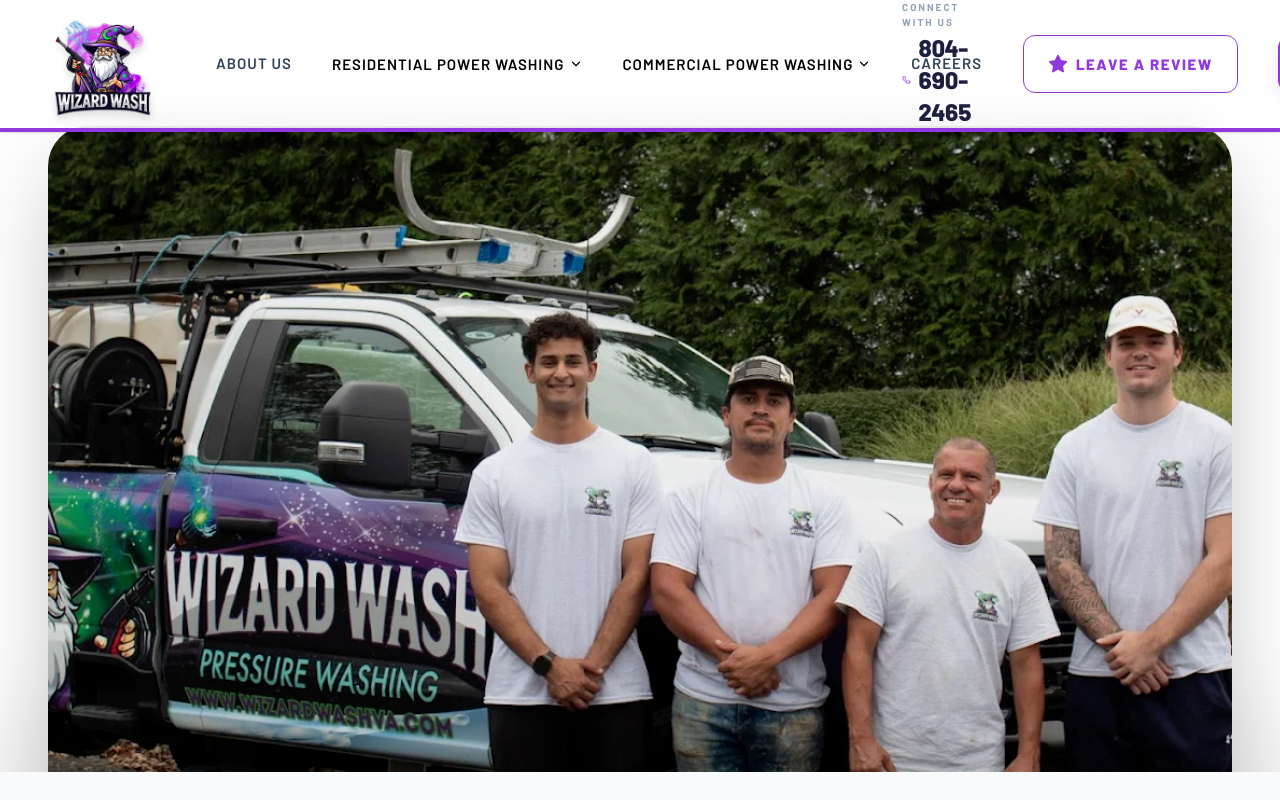
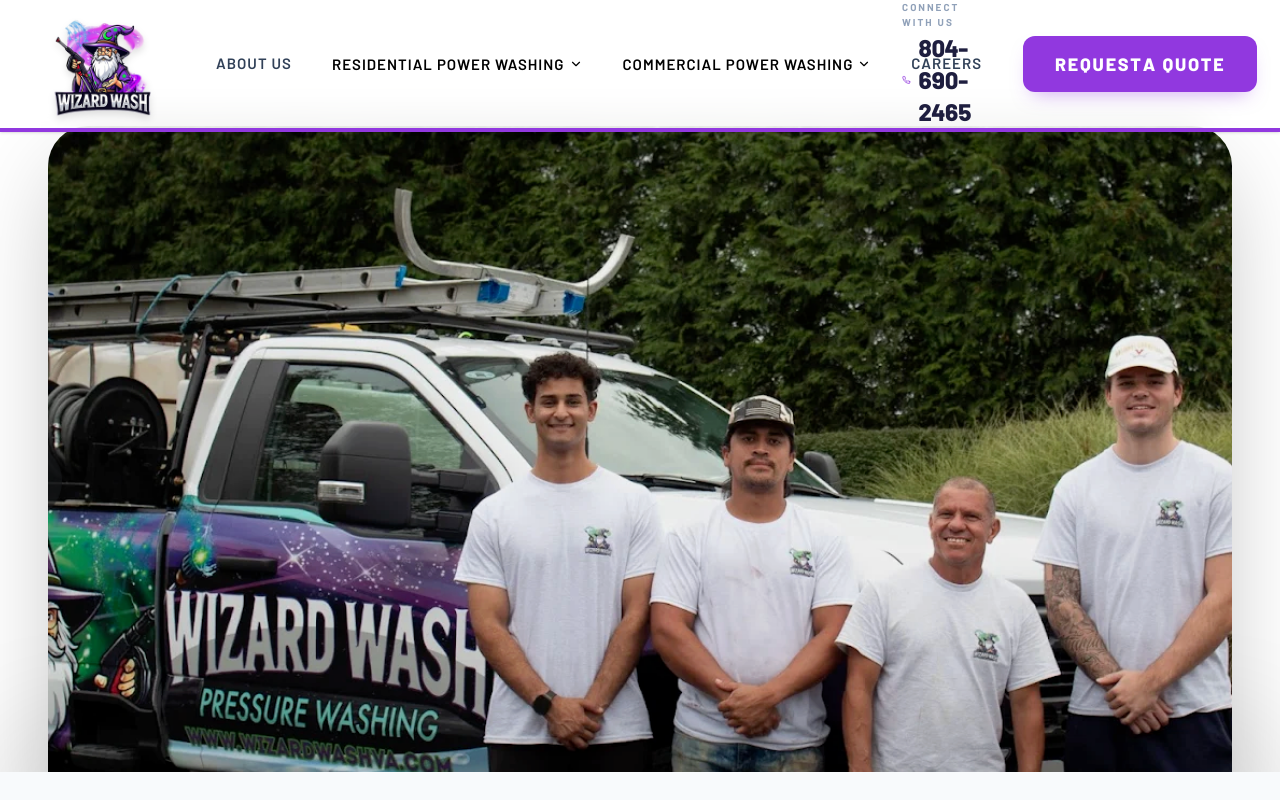
Before and after one commit to Siddukaleekkal/Wizard-Wash, a Next.js app: page /about in a window 1280 px wide. Shown: the top 800 px of the page. Built offline with nearby package versions, Linux system fonts and the light colour scheme; a web font is replaced by a local one.

Commit message:
Fix: Optimize image sizing for mobile and laptop. Improve navbar spacing for desktop.

```diff
--- a/src/app/about/page.tsx
+++ b/src/app/about/page.tsx
@@ -24,17 +24,17 @@
 
             <div className="relative">
                 {/* Hero Section - Pinned Frame */}
-                <section className="sticky top-0 h-[60vh] lg:h-[80vh] w-full flex items-center justify-center px-6 lg:px-12 z-0">
-                    <div className="max-w-[1600px] w-full pt-12">
+                <section className="sticky top-0 h-auto sm:h-[60vh] lg:h-[80vh] w-full flex items-center justify-center px-4 sm:px-6 lg:px-12 z-0 pt-20 sm:pt-12">
+                    <div className="max-w-[1600px] w-full">
                         <motion.div
                             initial={{ opacity: 0, scale: 0.98 }}
                             animate={{ opacity: 1, scale: 1 }}
-                            className="relative h-[300px] sm:h-[400px] lg:h-[700px] w-full rounded-[2.5rem] overflow-hidden shadow-[0_30px_100px_-20px_rgba(0,0,0,0.3)] bg-slate-50"
+                            className="relative aspect-[4/3] sm:aspect-video sm:h-auto lg:h-[700px] w-full rounded-[1.5rem] sm:rounded-[2.5rem] overflow-hidden shadow-[0_30px_100px_-20px_rgba(0,0,0,0.3)] bg-slate-50"
                         >
                             <img
                                 src="/images/Hero Page.png"
                                 alt="Wizard Wash"
-                                className="w-full h-full object-cover object-center"
+                                className="w-full h-full object-cover object-[center_20%]"
                             />
                             <div className="absolute inset-0 bg-black/5" />
                         </motion.div>
--- a/src/components/VideoSection.tsx
+++ b/src/components/VideoSection.tsx
@@ -65,7 +65,7 @@
                         </div>
 
                         {/* Portfolio Showcase Tile */}
-                        <div className="relative w-full aspect-[4/3] md:aspect-[21/9] rounded-3xl overflow-hidden shadow-2xl border border-white group">
+                        <div className="relative w-full aspect-[4/3] md:aspect-video lg:aspect-[16/9] rounded-3xl overflow-hidden shadow-2xl border border-white group">
                             <img
                                 src="/images/New%20Portfolio%20picture.jpeg"
                                 alt="Portfolio & Solutions - Team Showcase"
--- a/src/components/ui/simple-header.tsx
+++ b/src/components/ui/simple-header.tsx
@@ -99,10 +99,10 @@
                         <img
                             src="/images/Wizard Wash Logo _Transparent.png"
                             alt="Wizard Wash Logo"
-                            className="h-full w-auto object-contain drop-shadow-md scale-[1.1] md:scale-[1.24] origin-left"
+                            className="h-full w-auto object-contain drop-shadow-md scale-[1.0] md:scale-[1.1] xl:scale-[1.24] origin-left"
                         />
                     </a>
-                    <div className="hidden md:flex items-center gap-2">
+                    <div className="hidden md:flex items-center gap-1 xl:gap-2">
                         {links.map((link) => (
                             <div
                                 key={link.label}
@@ -114,7 +114,7 @@
                                     <a
                                         className={buttonVariants({
                                             variant: 'ghost',
-                                            className: `uppercase tracking-[1px] font-heading font-semibold text-black text-[14px] lg:text-[15px] px-4 whitespace-nowrap transition-all duration-300 hover:text-[#9138df] flex items-center gap-1 h-12 ${activeDropdown === link.label ? 'text-[#9138df]' : ''}`
+                                            className: `uppercase tracking-[1px] font-heading font-semibold text-black text-[12px] xl:text-[14px] xl:text-[15px] px-2 xl:px-4 whitespace-nowrap transition-all duration-300 hover:text-[#9138df] flex items-center gap-0.5 xl:gap-1 h-12 ${activeDropdown === link.label ? 'text-[#9138df]' : ''}`
                                         })}
                                         href={link.href}
                                     >
@@ -123,7 +123,7 @@
                                     </a>
                                 ) : (
                                     <div
-                                        className={`uppercase tracking-[1px] font-heading font-semibold text-black text-[14px] lg:text-[15px] px-4 whitespace-nowrap transition-all duration-300 hover:text-[#9138df] flex items-center gap-1 h-12 cursor-default ${activeDropdown === link.label ? 'text-[#9138df]' : ''}`}
+                                        className={`uppercase tracking-[1px] font-heading font-semibold text-black text-[12px] xl:text-[14px] xl:text-[15px] px-2 xl:px-4 whitespace-nowrap transition-all duration-300 hover:text-[#9138df] flex items-center gap-0.5 xl:gap-1 h-12 cursor-default ${activeDropdown === link.label ? 'text-[#9138df]' : ''}`}
                                     >
                                         {link.label}
                                         {link.subLinks && <ChevronDown size={14} className={`transition-transform duration-300 ${activeDropdown === link.label ? 'rotate-180' : ''}`} />}
@@ -176,16 +176,16 @@
                 </div>
 
                 {/* Right Side: Phone + CTA + Mobile Toggle */}
-                <div className="flex items-center gap-6 lg:gap-10">
-                    <div className="hidden md:flex flex-col items-end gap-0.5 font-heading">
-                        <span className="text-[10px] text-slate-400 uppercase tracking-[2px] font-bold">Connect with us</span>
+                <div className="flex items-center gap-3 lg:gap-6 xl:gap-10">
+                    <div className="hidden lg:flex flex-col items-end gap-0.5 font-heading">
+                        <span className="text-[9px] xl:text-[10px] text-slate-400 uppercase tracking-[2px] font-bold">Connect with us</span>
                         <a href="tel:8046902465" className="flex items-center gap-2 text-[#1e1e3f] hover:text-[#9138df] transition-colors cursor-pointer">
-                            <Phone size={20} className="text-[#9138df] fill-[#9138df]/10" />
-                            <span className="text-xl lg:text-2xl font-black tabular-nums">804-690-2465</span>
+                            <Phone size={18} className="text-[#9138df] fill-[#9138df]/10 xl:w-[20px] xl:h-[20px]" />
+                            <span className="text-lg xl:text-2xl font-black tabular-nums">804-690-2465</span>
                         </a>
                     </div>
 
-                    <div className="hidden xl:block">
+                    <div className="hidden 2xl:block">
                         <a href="https://www.google.com/search?sca_esv=dbb6f4e1ffc1e896&sxsrf=ANbL-n7rRm4GNWyJNrUglvcmVBOYg2vBZg:1771949709046&si=AL3DRZEsmMGCryMMFSHJ3StBhOdZ2-6yYkXd_doETEE1OR-qOahQjTJLDpqnqzO0lmYkDot0TaZn3ZHTvLZ5NH4RlZunwEeMaPa2c2X3b2aY3MMZYrnEoMbBX0AIO-UQMp2MOtybnQK7E3NId1aN45gntQ9qETrmKiSvgfCh_r8heUCsgEAaWLU%3D&q=Wizard+Wash+Soft+Washing+%26+Gutter+cleaning+Reviews&sa=X&ved=2ahUKEwimot6Hw_KSAxU6FmIAHSJgLLAQ0bkNegQIPxAF&biw=1899&bih=928&dpr=1" target="_blank" rel="noopener noreferrer">
                             <Button variant="outline" className="font-heading font-black uppercase tracking-widest px-6 py-7 text-[15px] border-[#9138df] text-[#9138df] hover:bg-[#9138df] hover:text-white transition-all duration-300 rounded-xl group">
                                 <Star className="w-5 h-5 mr-2 fill-current group-hover:scale-110 transition-transform" />
@@ -194,10 +194,10 @@
                         </a>
                     </div>
 
-                    <div className="hidden sm:block">
+                    <div className="hidden lg:block">
                         <a href="/quote">
-                            <Button className="font-heading font-black uppercase tracking-widest px-8 py-7 text-lg bg-[#9138df] hover:bg-[#7a2ac1] shadow-[0_10px_20px_-10px_rgba(145,56,223,0.5)] hover:shadow-[0_15px_30px_-10px_rgba(145,56,223,0.6)] hover:-translate-y-0.5 transition-all duration-300 rounded-xl">
-                                Request A Quote
+                            <Button className="font-heading font-black uppercase tracking-widest px-4 xl:px-8 py-6 xl:py-7 text-sm xl:text-lg bg-[#9138df] hover:bg-[#7a2ac1] shadow-[0_10px_20px_-10px_rgba(145,56,223,0.5)] hover:shadow-[0_15px_30px_-10px_rgba(145,56,223,0.6)] hover:-translate-y-0.5 transition-all duration-300 rounded-xl">
+                                Request<span className="hidden xl:inline"> A Quote</span>
                             </Button>
                         </a>
                     </div>
```
